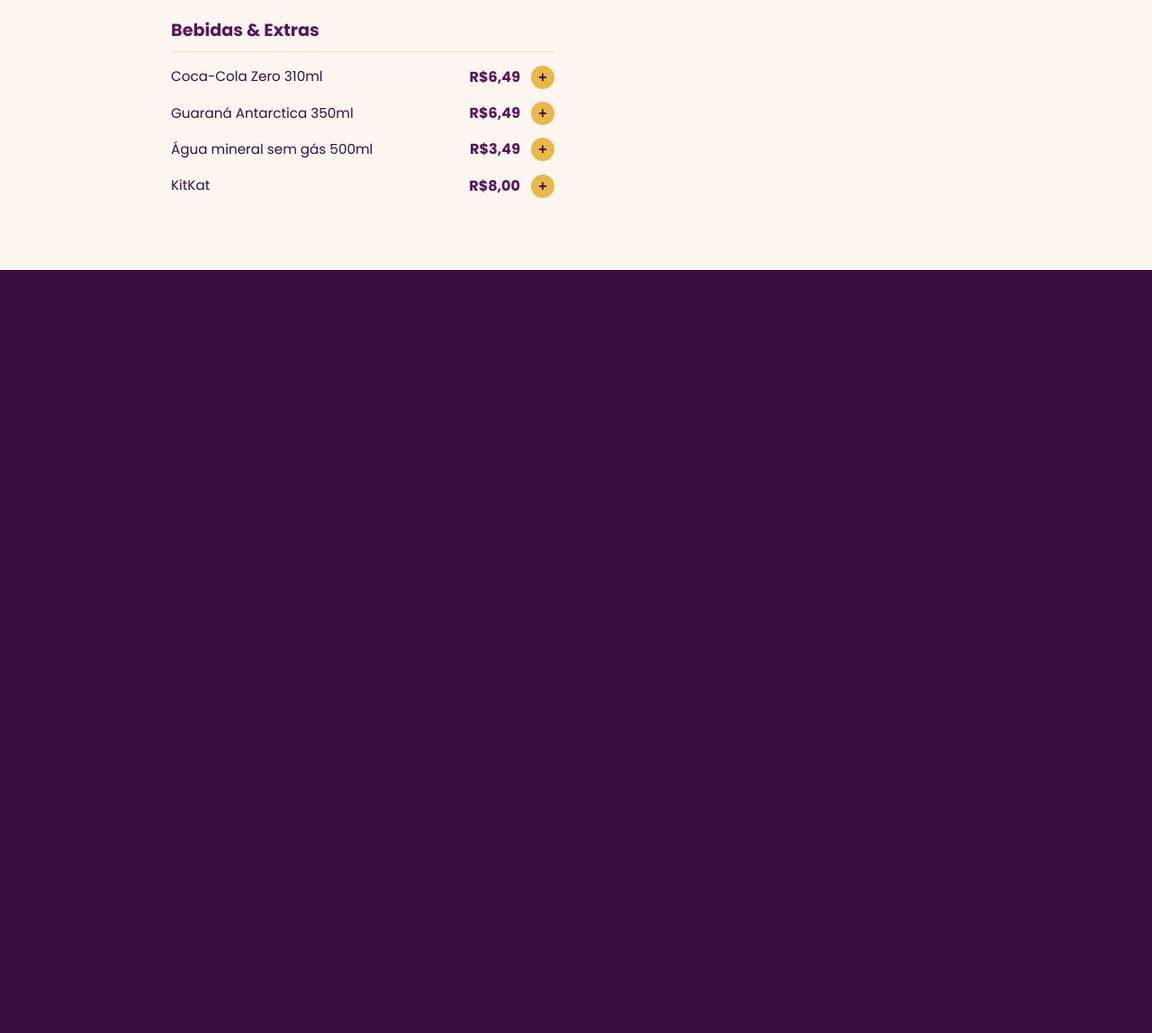
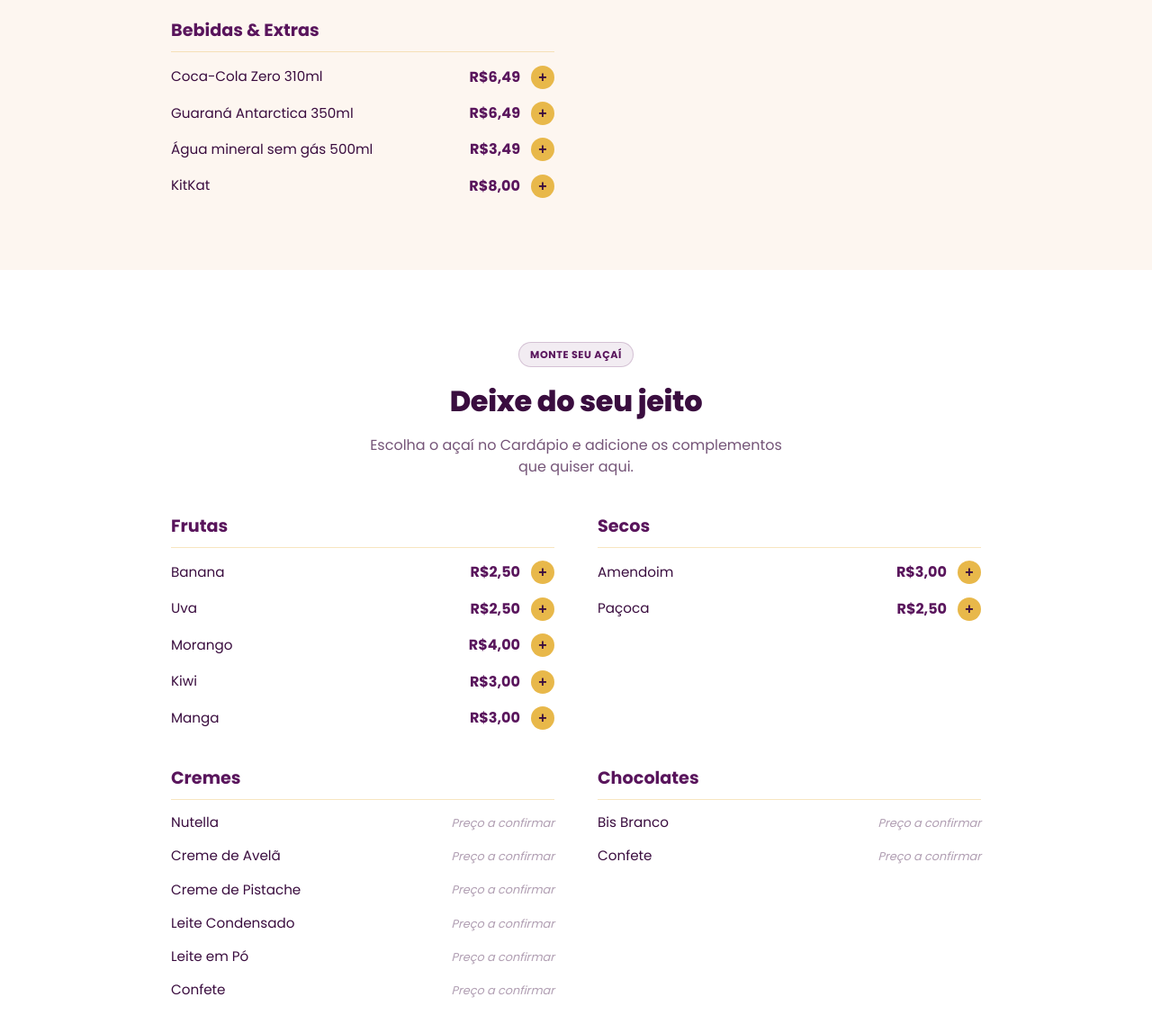
Before and after one commit to kauanrodrigueskrvl444-netizen/acai-ki-delicia-site, a plain HTML site: page index.html in a window 1280 px wide. Shown: the part 3440-4588 px from the top of the page at 90% size. Before the commit the page ends 3740 px from the top, so only its background shows below. Drawn offline with Linux system fonts and the light colour scheme.

Commit message:
Adiciona seção Monte seu Açaí com complementos reais
Nova seção (id="monte-seu-acai", já linkada na navbar) com os
complementos que o cliente passou na entrevista: Frutas (banana,
uva, morango, kiwi, manga) e Secos (amendoim, paçoca) com preços
reais e botão de adicionar ao carrinho; Cremes e Chocolates listados
sem preço ainda ("Preço a confirmar") já que o cliente não informou
esses valores. Reaproveita os componentes visuais do Cardápio
(.menu-item, .menu-category etc.) com fundo branco pra alternar com
o creme do Cardápio.

Co-Authored-By: Claude Sonnet 5 <noreply@anthropic.com>

```diff
--- a/css/style.css
+++ b/css/style.css
@@ -647,6 +647,17 @@ img {
   padding: 5rem 1.25rem;
 }
 
+.menu.addons {
+  background: #ffffff;
+}
+
+.menu-item-tbd {
+  font-size: 0.8rem;
+  font-style: italic;
+  color: rgba(58, 13, 63, 0.4);
+  white-space: nowrap;
+}
+
 .menu-inner {
   max-width: 900px;
   margin: 0 auto;
--- a/index.html
+++ b/index.html
@@ -392,6 +392,109 @@
     </div>
   </section>
 
+  <section class="menu addons" id="monte-seu-acai">
+    <div class="menu-inner">
+      <div class="menu-header">
+        <span class="menu-eyebrow">Monte seu Açaí</span>
+        <h2 class="menu-title">Deixe do seu jeito</h2>
+        <p class="menu-subtitle">Escolha o açaí no Cardápio e adicione os complementos que quiser aqui.</p>
+      </div>
+
+      <div class="menu-categories">
+        <div class="menu-category">
+          <h3 class="menu-category-title">Frutas</h3>
+          <div class="menu-list">
+            <div class="menu-item" data-price="2.50">
+              <span class="menu-item-name">Banana</span>
+              <span class="menu-item-price"><strong>R$2,50</strong></span>
+              <button class="menu-item-add" data-add-to-cart aria-label="Adicionar ao carrinho">+</button>
+            </div>
+            <div class="menu-item" data-price="2.50">
+              <span class="menu-item-name">Uva</span>
+              <span class="menu-item-price"><strong>R$2,50</strong></span>
+              <button class="menu-item-add" data-add-to-cart aria-label="Adicionar ao carrinho">+</button>
+            </div>
+            <div class="menu-item" data-price="4.00">
+              <span class="menu-item-name">Morango</span>
+              <span class="menu-item-price"><strong>R$4,00</strong></span>
+              <button class="menu-item-add" data-add-to-cart aria-label="Adicionar ao carrinho">+</button>
+            </div>
+            <div class="menu-item" data-price="3.00">
+              <span class="menu-item-name">Kiwi</span>
+              <span class="menu-item-price"><strong>R$3,00</strong></span>
+              <button class="menu-item-add" data-add-to-cart aria-label="Adicionar ao carrinho">+</button>
+            </div>
+            <div class="menu-item" data-price="3.00">
+              <span class="menu-item-name">Manga</span>
+              <span class="menu-item-price"><strong>R$3,00</strong></span>
+              <button class="menu-item-add" data-add-to-cart aria-label="Adicionar ao carrinho">+</button>
+            </div>
+          </div>
+        </div>
+
+        <div class="menu-category">
+          <h3 class="menu-category-title">Secos</h3>
+          <div class="menu-list">
+            <div class="menu-item" data-price="3.00">
+              <span class="menu-item-name">Amendoim</span>
+              <span class="menu-item-price"><strong>R$3,00</strong></span>
+              <button class="menu-item-add" data-add-to-cart aria-label="Adicionar ao carrinho">+</button>
+            </div>
+            <div class="menu-item" data-price="2.50">
+              <span class="menu-item-name">Paçoca</span>
+              <span class="menu-item-price"><strong>R$2,50</strong></span>
+              <button class="menu-item-add" data-add-to-cart aria-label="Adicionar ao carrinho">+</button>
+            </div>
+          </div>
+        </div>
+
+        <div class="menu-category">
+          <h3 class="menu-category-title">Cremes</h3>
+          <div class="menu-list">
+            <div class="menu-item">
+              <span class="menu-item-name">Nutella</span>
+              <span class="menu-item-tbd">Preço a confirmar</span>
+            </div>
+            <div class="menu-item">
+              <span class="menu-item-name">Creme de Avelã</span>
+              <span class="menu-item-tbd">Preço a confirmar</span>
+            </div>
+            <div class="menu-item">
+              <span class="menu-item-name">Creme de Pistache</span>
+              <span class="menu-item-tbd">Preço a confirmar</span>
+            </div>
+            <div class="menu-item">
+              <span class="menu-item-name">Leite Condensado</span>
+              <span class="menu-item-tbd">Preço a confirmar</span>
+            </div>
+            <div class="menu-item">
+              <span class="menu-item-name">Leite em Pó</span>
+              <span class="menu-item-tbd">Preço a confirmar</span>
+            </div>
+            <div class="menu-item">
+              <span class="menu-item-name">Confete</span>
+              <span class="menu-item-tbd">Preço a confirmar</span>
+            </div>
+          </div>
+        </div>
+
+        <div class="menu-category">
+          <h3 class="menu-category-title">Chocolates</h3>
+          <div class="menu-list">
+            <div class="menu-item">
+              <span class="menu-item-name">Bis Branco</span>
+              <span class="menu-item-tbd">Preço a confirmar</span>
+            </div>
+            <div class="menu-item">
+              <span class="menu-item-name">Confete</span>
+              <span class="menu-item-tbd">Preço a confirmar</span>
+            </div>
+          </div>
+        </div>
+      </div>
+    </div>
+  </section>
+
   <div class="cart-overlay" id="cartOverlay"></div>
   <aside class="cart-drawer" id="cartDrawer" aria-label="Carrinho de compras">
     <div class="cart-drawer-header">
```
